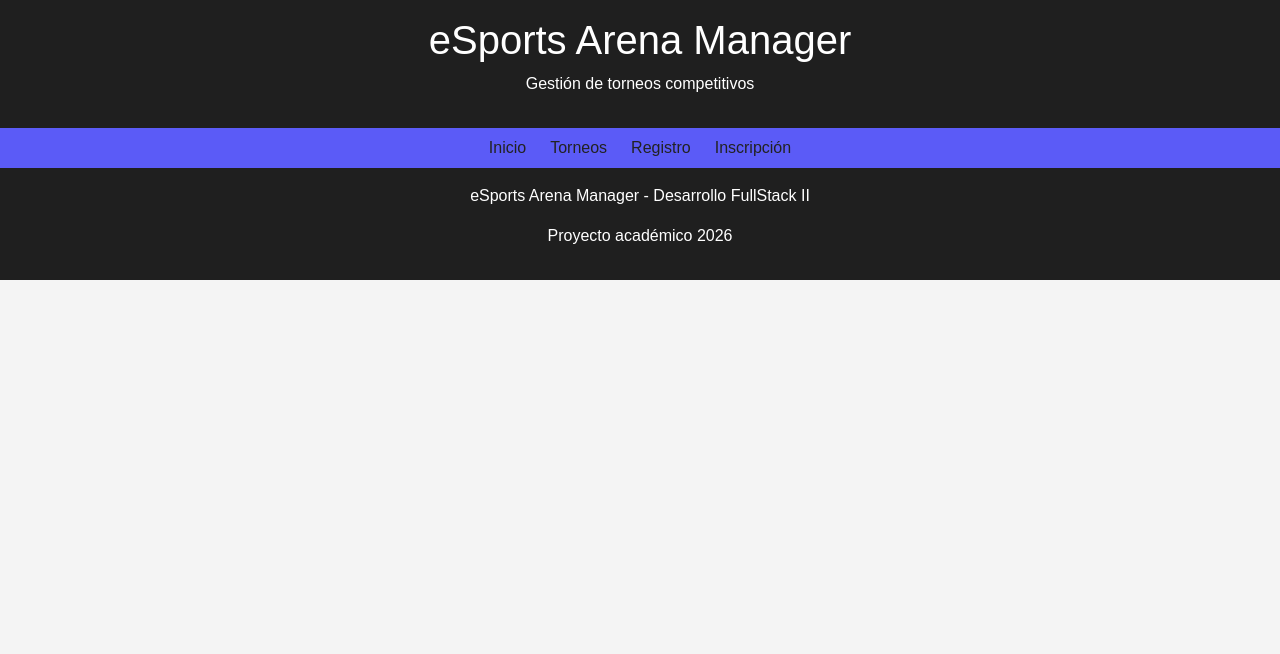
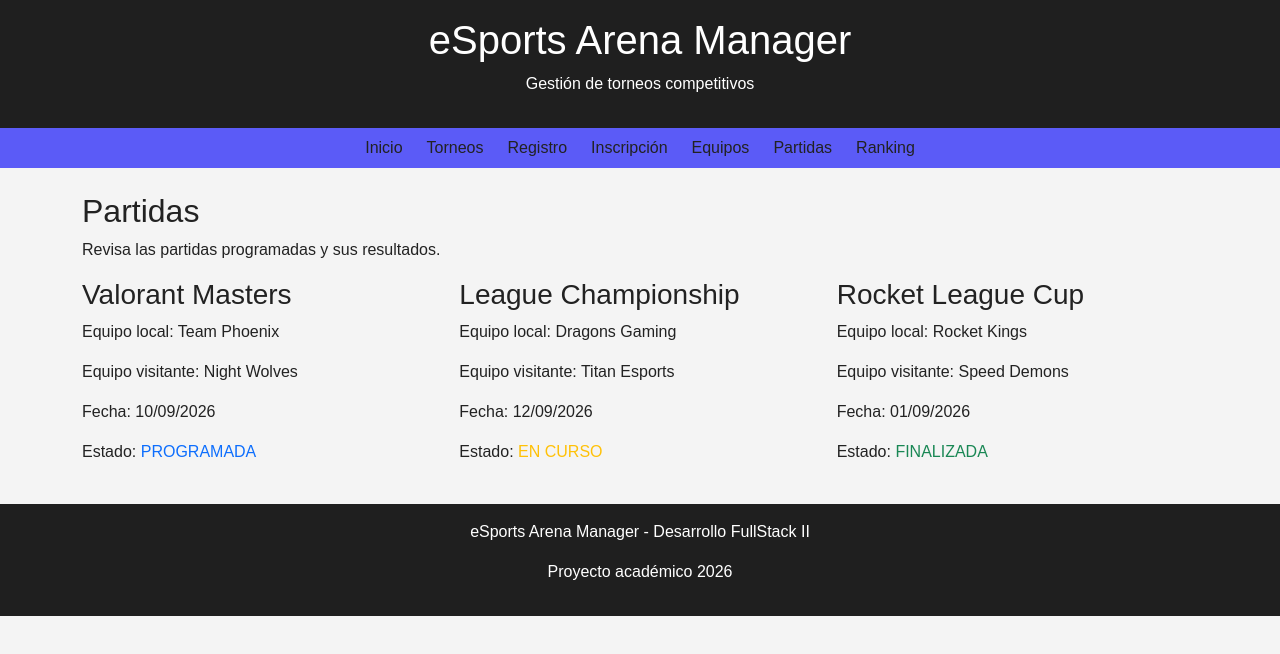
Before and after one commit to K070R1/esports-arena-ep2, a React (Vite) app: page /partidas in a window 1280 px wide. Shown: the top 654 px of the page. Built offline with nearby package versions, Linux system fonts and the light colour scheme.

Commit message:
feat: migrar equipos partidas y ranking con pruebas unitarias

```diff
--- a/src/App.jsx
+++ b/src/App.jsx
@@ -3,6 +3,9 @@ import Home from './pages/Home.jsx';
 import Registro from './pages/Registro.jsx';
 import Torneos from './pages/Torneos.jsx';
 import Inscripcion from './pages/Inscripcion.jsx';
+import Equipos from './pages/Equipos.jsx';
+import Partidas from './pages/Partidas.jsx';
+import Ranking from './pages/Ranking.jsx';
 
 export default function App() {
   return (
@@ -26,6 +29,15 @@ export default function App() {
           <Link className="nav-link" to="/inscripcion">
             Inscripción
           </Link>
+          <Link className="nav-link" to="/equipos">
+            Equipos
+          </Link>
+          <Link className="nav-link" to="/partidas">
+            Partidas
+          </Link>
+          <Link className="nav-link" to="/ranking">
+            Ranking
+          </Link>
         </div>
       </nav>
 
@@ -34,6 +46,9 @@ export default function App() {
         <Route path="/registro" element={<Registro />} />
         <Route path="/torneos" element={<Torneos />} />
         <Route path="/inscripcion" element={<Inscripcion />} />
+        <Route path="/equipos" element={<Equipos />} />
+        <Route path="/partidas" element={<Partidas />} />
+        <Route path="/ranking" element={<Ranking />} />
       </Routes>
 
       <footer className="text-center py-3">
--- /dev/null
+++ b/src/pages/Equipos.jsx
@@ -0,0 +1,53 @@
+import { equipos } from '../data/datos.js';
+
+// Componente reutilizable que recibe información mediante props
+function TarjetaEquipo({ equipo }) {
+  return (
+    <article className="h-100">
+      <h3>{equipo.nombre}</h3>
+
+      <p>Juego: {equipo.juego}</p>
+
+      <p>Capitán: {equipo.capitan}</p>
+
+      <p>
+        Estado:{' '}
+        <span
+          className={
+            equipo.estado === 'ACTIVO'
+              ? 'text-success'
+              : 'text-danger'
+          }
+        >
+          {equipo.estado}
+        </span>
+      </p>
+    </article>
+  );
+}
+
+// Página principal de equipos
+export default function Equipos() {
+  return (
+    <main className="container py-4">
+      <section>
+        <h2>Equipos</h2>
+
+        <p>
+          Revisa los equipos registrados en eSports Arena Manager.
+        </p>
+
+        <div className="row g-3">
+          {equipos.map((equipo) => (
+            <div
+              className="col-12 col-md-6 col-xl-4"
+              key={equipo.id}
+            >
+              <TarjetaEquipo equipo={equipo} />
+            </div>
+          ))}
+        </div>
+      </section>
+    </main>
+  );
+}
--- /dev/null
+++ b/src/pages/Partidas.jsx
@@ -0,0 +1,55 @@
+import { partidas } from '../data/datos.js';
+
+// Componente reutilizable para mostrar una partida
+function TarjetaPartida({ partida }) {
+  const clasesEstado = {
+    PROGRAMADA: 'text-primary',
+    'EN CURSO': 'text-warning',
+    FINALIZADA: 'text-success'
+  };
+
+  return (
+    <article className="h-100">
+      <h3>{partida.torneo}</h3>
+
+      <p>Equipo local: {partida.equipoLocal}</p>
+
+      <p>Equipo visitante: {partida.equipoVisitante}</p>
+
+      <p>Fecha: {partida.fecha}</p>
+
+      <p>
+        Estado:{' '}
+        <span className={clasesEstado[partida.estado] || ''}>
+          {partida.estado}
+        </span>
+      </p>
+    </article>
+  );
+}
+
+// Página principal de partidas
+export default function Partidas() {
+  return (
+    <main className="container py-4">
+      <section>
+        <h2>Partidas</h2>
+
+        <p>
+          Revisa las partidas programadas y sus resultados.
+        </p>
+
+        <div className="row g-3">
+          {partidas.map((partida) => (
+            <div
+              className="col-12 col-md-6 col-xl-4"
+              key={partida.id}
+            >
+              <TarjetaPartida partida={partida} />
+            </div>
+          ))}
+        </div>
+      </section>
+    </main>
+  );
+}
--- /dev/null
+++ b/src/pages/Ranking.jsx
@@ -0,0 +1,48 @@
+import { ranking } from '../data/datos.js';
+
+// Componente reutilizable para cada equipo del ranking
+function TarjetaRanking({ equipo }) {
+  return (
+    <article className="h-100">
+      <h3>
+        #{equipo.posicion} - {equipo.equipo}
+      </h3>
+
+      <p>Puntos: {equipo.puntos}</p>
+
+      <p>Victorias: {equipo.victorias}</p>
+
+      <p>Derrotas: {equipo.derrotas}</p>
+    </article>
+  );
+}
+
+// Página principal del ranking
+export default function Ranking() {
+  const equiposOrdenados = [...ranking].sort(
+    (a, b) => a.posicion - b.posicion
+  );
+
+  return (
+    <main className="container py-4">
+      <section>
+        <h2>Ranking</h2>
+
+        <p>
+          Revisa la clasificación de los equipos participantes.
+        </p>
+
+        <div className="row g-3">
+          {equiposOrdenados.map((equipo) => (
+            <div
+              className="col-12 col-md-6 col-xl-4"
+              key={equipo.posicion}
+            >
+              <TarjetaRanking equipo={equipo} />
+            </div>
+          ))}
+        </div>
+      </section>
+    </main>
+  );
+}
```
Also changed, not shown: karma.conf.cjs (+7 -3 lines), 1 other file (tests, documents, lock files or other folders).
